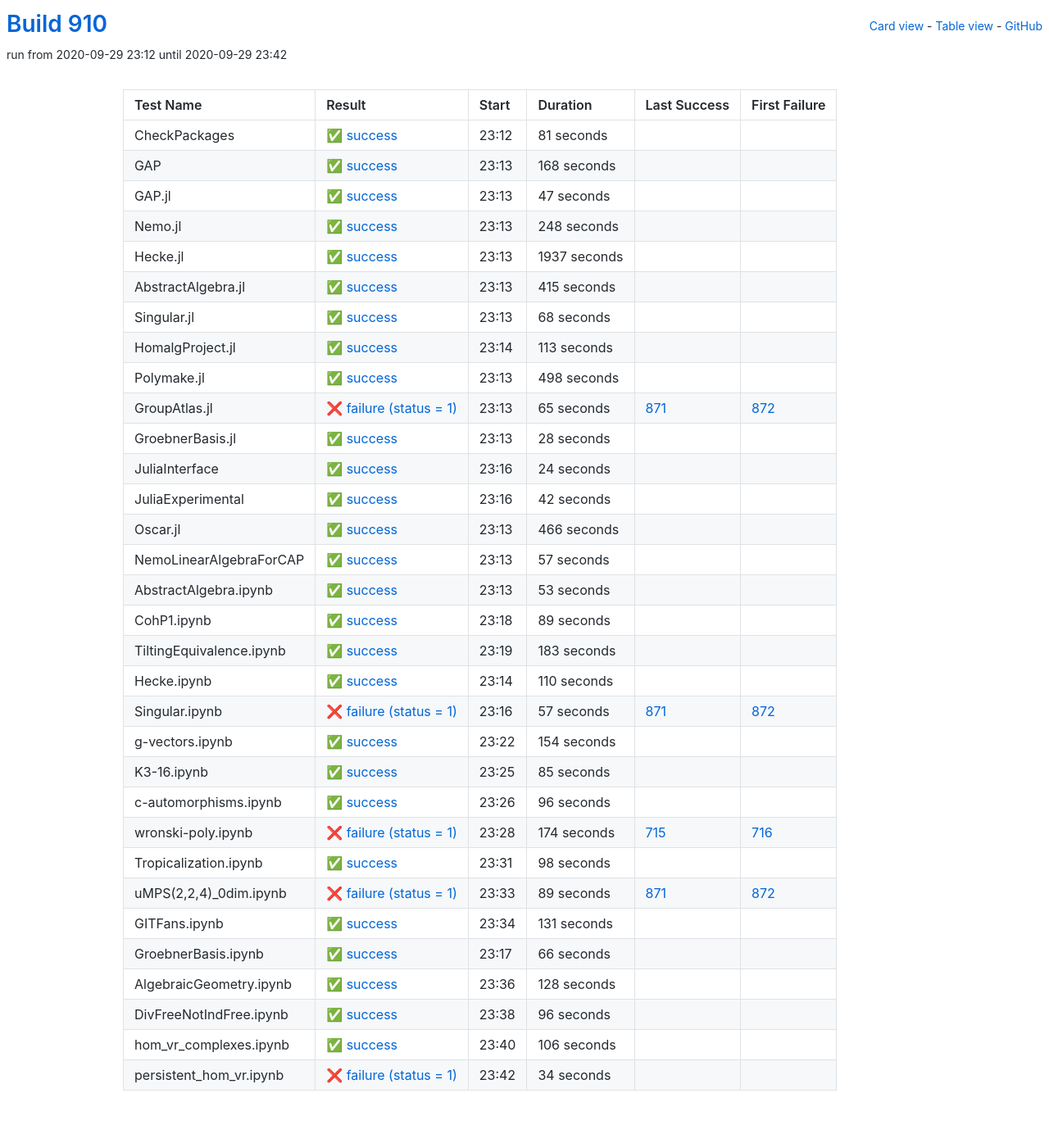
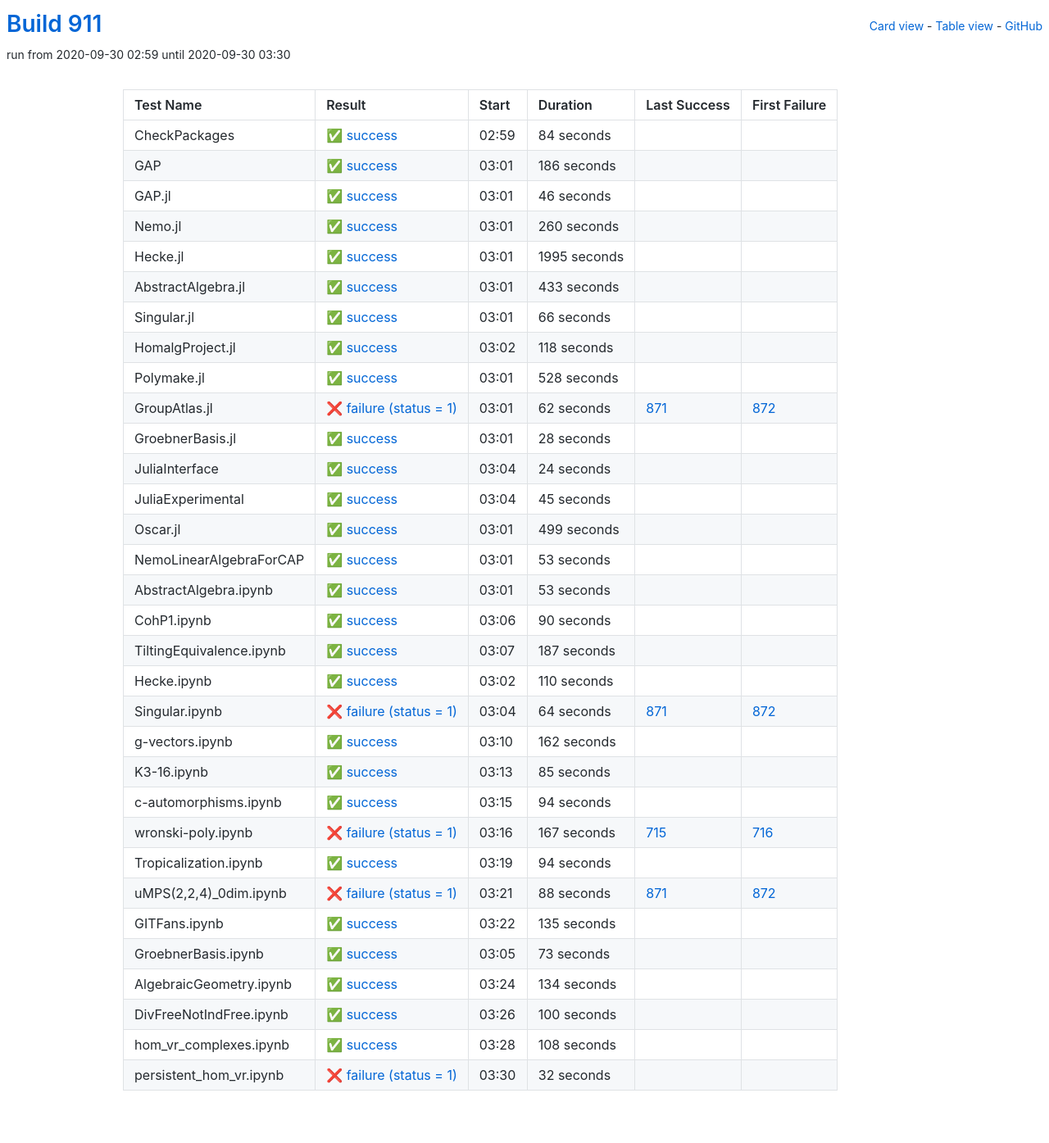
Before and after one commit to oscar-system/oscar-ci-status-stable, a Jekyll site: the page built from table.html, in a window 1280 px wide. Shown: the whole page at 82% size. Built offline with Jekyll 4.4.1, drawn with Linux system fonts in a browser that asks for light colours.

Commit message:
Build #911

```diff
--- a/_data/ci.yml
+++ b/_data/ci.yml
@@ -1,6 +1,6 @@
 ---
-build: 910
-build_url: https://oscarci.mathematik.uni-kl.de/job/oscar-stable/910/
+build: 911
+build_url: https://oscarci.mathematik.uni-kl.de/job/oscar-stable/911/
 job: oscar-stable
 organization: oscar-system
 repo: oscar-ci-status-stable
@@ -8,128 +8,128 @@ repourl: https://github.com/oscar-system/oscar-ci-status-stable
 tests:
 - name: CheckPackages
   id: checkpackages
-  log: https://oscarci.mathematik.uni-kl.de/job/oscar-stable/910/artifact/logs/build-910/CheckPackages.log
-  start: 2020-09-29 23:12
+  log: https://oscarci.mathematik.uni-kl.de/job/oscar-stable/911/artifact/logs/build-911/CheckPackages.log
+  start: 2020-09-30 02:59
   success: true
   exitcode: 0
   status: success
-  duration: 81
+  duration: 84
   last_success: false
   last_success_url:
   first_failure: false
   first_failure_url:
 - name: GAP
   id: gap
-  log: https://oscarci.mathematik.uni-kl.de/job/oscar-stable/910/artifact/logs/build-910/GAP.log
-  start: 2020-09-29 23:13
+  log: https://oscarci.mathematik.uni-kl.de/job/oscar-stable/911/artifact/logs/build-911/GAP.log
+  start: 2020-09-30 03:01
   success: true
   exitcode: 0
   status: success
-  duration: 168
+  duration: 186
   last_success: false
   last_success_url:
   first_failure: false
   first_failure_url:
 - name: GAP.jl
   id: gap-jl
-  log: https://oscarci.mathematik.uni-kl.de/job/oscar-stable/910/artifact/logs/build-910/GAP.jl.log
-  start: 2020-09-29 23:13
+  log: https://oscarci.mathematik.uni-kl.de/job/oscar-stable/911/artifact/logs/build-911/GAP.jl.log
+  start: 2020-09-30 03:01
   success: true
   exitcode: 0
   status: success
-  duration: 47
+  duration: 46
   last_success: false
   last_success_url:
   first_failure: false
   first_failure_url:
 - name: Nemo.jl
   id: nemo-jl
-  log: https://oscarci.mathematik.uni-kl.de/job/oscar-stable/910/artifact/logs/build-910/Nemo.jl.log
-  start: 2020-09-29 23:13
+  log: https://oscarci.mathematik.uni-kl.de/job/oscar-stable/911/artifact/logs/build-911/Nemo.jl.log
+  start: 2020-09-30 03:01
   success: true
   exitcode: 0
   status: success
-  duration: 248
+  duration: 260
   last_success: false
   last_success_url:
   first_failure: false
   first_failure_url:
 - name: Hecke.jl
   id: hecke-jl
-  log: https://oscarci.mathematik.uni-kl.de/job/oscar-stable/910/artifact/logs/build-910/Hecke.jl.log
-  start: 2020-09-29 23:13
+  log: https://oscarci.mathematik.uni-kl.de/job/oscar-stable/911/artifact/logs/build-911/Hecke.jl.log
+  start: 2020-09-30 03:01
   success: true
   exitcode: 0
   status: success
-  duration: 1937
+  duration: 1995
   last_success: false
   last_success_url:
   first_failure: false
   first_failure_url:
 - name: AbstractAlgebra.jl
   id: abstractalgebra-jl
-  log: https://oscarci.mathematik.uni-kl.de/job/oscar-stable/910/artifact/logs/build-910/AbstractAlgebra.jl.log
-  start: 2020-09-29 23:13
+  log: https://oscarci.mathematik.uni-kl.de/job/oscar-stable/911/artifact/logs/build-911/AbstractAlgebra.jl.log
+  start: 2020-09-30 03:01
   success: true
   exitcode: 0
   status: success
-  duration: 415
+  duration: 433
   last_success: false
   last_success_url:
   first_failure: false
   first_failure_url:
 - name: Singular.jl
   id: singular-jl
-  log: https://oscarci.mathematik.uni-kl.de/job/oscar-stable/910/artifact/logs/build-910/Singular.jl.log
-  start: 2020-09-29 23:13
+  log: https://oscarci.mathematik.uni-kl.de/job/oscar-stable/911/artifact/logs/build-911/Singular.jl.log
+  start: 2020-09-30 03:01
   success: true
   exitcode: 0
   status: success
-  duration: 68
+  duration: 66
   last_success: false
   last_success_url:
   first_failure: false
   first_failure_url:
 - name: HomalgProject.jl
   id: homalgproject-jl
-  log: https://oscarci.mathematik.uni-kl.de/job/oscar-stable/910/artifact/logs/build-910/HomalgProject.jl.log
-  start: 2020-09-29 23:14
+  log: https://oscarci.mathematik.uni-kl.de/job/oscar-stable/911/artifact/logs/build-911/HomalgProject.jl.log
+  start: 2020-09-30 03:02
   success: true
   exitcode: 0
   status: success
-  duration: 113
+  duration: 118
   last_success: false
   last_success_url:
   first_failure: false
   first_failure_url:
 - name: Polymake.jl
   id: polymake-jl
-  log: https://oscarci.mathematik.uni-kl.de/job/oscar-stable/910/artifact/logs/build-910/Polymake.jl.log
-  start: 2020-09-29 23:13
+  log: https://oscarci.mathematik.uni-kl.de/job/oscar-stable/911/artifact/logs/build-911/Polymake.jl.log
+  start: 2020-09-30 03:01
   success: true
   exitcode: 0
   status: success
-  duration: 498
+  duration: 528
   last_success: false
   last_success_url:
   first_failure: false
   first_failure_url:
 - name: GroupAtlas.jl
   id: groupatlas-jl
-  log: https://oscarci.mathematik.uni-kl.de/job/oscar-stable/910/artifact/logs/build-910/GroupAtlas.jl.log
-  start: 2020-09-29 23:13
+  log: https://oscarci.mathematik.uni-kl.de/job/oscar-stable/911/artifact/logs/build-911/GroupAtlas.jl.log
+  start: 2020-09-30 03:01
   success: false
   exitcode: 1
   status: failure
-  duration: 65
+  duration: 62
   last_success: 871
   last_success_url: https://oscarci.mathematik.uni-kl.de/job/oscar-stable/871/
   first_failure: 872
   first_failure_url: https://oscarci.mathematik.uni-kl.de/job/oscar-stable/872/
 - name: GroebnerBasis.jl
   id: groebnerbasis-jl
-  log: https://oscarci.mathematik.uni-kl.de/job/oscar-stable/910/artifact/logs/build-910/GroebnerBasis.jl.log
-  start: 2020-09-29 23:13
+  log: https://oscarci.mathematik.uni-kl.de/job/oscar-stable/911/artifact/logs/build-911/GroebnerBasis.jl.log
+  start: 2020-09-30 03:01
   success: true
   exitcode: 0
   status: success
@@ -140,8 +140,8 @@ tests:
   first_failure_url:
 - name: JuliaInterface
   id: juliainterface
-  log: https://oscarci.mathematik.uni-kl.de/job/oscar-stable/910/artifact/logs/build-910/JuliaInterface.log
-  start: 2020-09-29 23:16
+  log: https://oscarci.mathematik.uni-kl.de/job/oscar-stable/911/artifact/logs/build-911/JuliaInterface.log
+  start: 2020-09-30 03:04
   success: true
   exitcode: 0
   status: success
@@ -152,44 +152,44 @@ tests:
   first_failure_url:
 - name: JuliaExperimental
   id: juliaexperimental
-  log: https://oscarci.mathematik.uni-kl.de/job/oscar-stable/910/artifact/logs/build-910/JuliaExperimental.log
-  start: 2020-09-29 23:16
+  log: https://oscarci.mathematik.uni-kl.de/job/oscar-stable/911/artifact/logs/build-911/JuliaExperimental.log
+  start: 2020-09-30 03:04
   success: true
   exitcode: 0
   status: success
-  duration: 42
+  duration: 45
   last_success: false
   last_success_url:
   first_failure: false
   first_failure_url:
 - name: Oscar.jl
   id: oscar-jl
-  log: https://oscarci.mathematik.uni-kl.de/job/oscar-stable/910/artifact/logs/build-910/Oscar.jl.log
-  start: 2020-09-29 23:13
+  log: https://oscarci.mathematik.uni-kl.de/job/oscar-stable/911/artifact/logs/build-911/Oscar.jl.log
+  start: 2020-09-30 03:01
   success: true
   exitcode: 0
   status: success
-  duration: 466
+  duration: 499
   last_success: false
   last_success_url:
   first_failure: false
   first_failure_url:
 - name: NemoLinearAlgebraForCAP
   id: nemolinearalgebraforcap
-  log: https://oscarci.mathematik.uni-kl.de/job/oscar-stable/910/artifact/logs/build-910/NemoLinearAlgebraForCAP.log
-  start: 2020-09-29 23:13
+  log: https://oscarci.mathematik.uni-kl.de/job/oscar-stable/911/artifact/logs/build-911/NemoLinearAlgebraForCAP.log
+  start: 2020-09-30 03:01
   success: true
   exitcode: 0
   status: success
-  duration: 57
+  duration: 53
   last_success: false
   last_success_url:
   first_failure: false
   first_failure_url:
 - name: AbstractAlgebra.ipynb
   id: abstractalgebra-ipynb
-  log: https://oscarci.mathematik.uni-kl.de/job/oscar-stable/910/artifact/logs/build-910/AbstractAlgebra.ipynb.log
-  start: 2020-09-29 23:13
+  log: https://oscarci.mathematik.uni-kl.de/job/oscar-stable/911/artifact/logs/build-911/AbstractAlgebra.ipynb.log
+  start: 2020-09-30 03:01
   success: true
   exitcode: 0
   status: success
@@ -200,32 +200,32 @@ tests:
   first_failure_url:
 - name: CohP1.ipynb
   id: cohp1-ipynb
-  log: https://oscarci.mathematik.uni-kl.de/job/oscar-stable/910/artifact/logs/build-910/CohP1.ipynb.log
-  start: 2020-09-29 23:18
+  log: https://oscarci.mathematik.uni-kl.de/job/oscar-stable/911/artifact/logs/build-911/CohP1.ipynb.log
+  start: 2020-09-30 03:06
   success: true
   exitcode: 0
   status: success
-  duration: 89
+  duration: 90
   last_success: false
   last_success_url:
   first_failure: false
   first_failure_url:
 - name: TiltingEquivalence.ipynb
   id: tiltingequivalence-ipynb
-  log: https://oscarci.mathematik.uni-kl.de/job/oscar-stable/910/artifact/logs/build-910/TiltingEquivalence.ipynb.log
-  start: 2020-09-29 23:19
+  log: https://oscarci.mathematik.uni-kl.de/job/oscar-stable/911/artifact/logs/build-911/TiltingEquivalence.ipynb.log
+  start: 2020-09-30 03:07
   success: true
   exitcode: 0
   status: success
-  duration: 183
+  duration: 187
   last_success: false
   last_success_url:
   first_failure: false
   first_failure_url:
 - name: Hecke.ipynb
   id: hecke-ipynb
-  log: https://oscarci.mathematik.uni-kl.de/job/oscar-stable/910/artifact/logs/build-910/Hecke.ipynb.log
-  start: 2020-09-29 23:14
+  log: https://oscarci.mathematik.uni-kl.de/job/oscar-stable/911/artifact/logs/build-911/Hecke.ipynb.log
+  start: 2020-09-30 03:02
   success: true
   exitcode: 0
   status: success
@@ -236,32 +236,32 @@ tests:
   first_failure_url:
 - name: Singular.ipynb
   id: singular-ipynb
-  log: https://oscarci.mathematik.uni-kl.de/job/oscar-stable/910/artifact/logs/build-910/Singular.ipynb.log
-  start: 2020-09-29 23:16
+  log: https://oscarci.mathematik.uni-kl.de/job/oscar-stable/911/artifact/logs/build-911/Singular.ipynb.log
+  start: 2020-09-30 03:04
   success: false
   exitcode: 1
   status: failure
-  duration: 57
+  duration: 64
   last_success: 871
   last_success_url: https://oscarci.mathematik.uni-kl.de/job/oscar-stable/871/
   first_failure: 872
   first_failure_url: https://oscarci.mathematik.uni-kl.de/job/oscar-stable/872/
 - name: g-vectors.ipynb
   id: g-vectors-ipynb
-  log: https://oscarci.mathematik.uni-kl.de/job/oscar-stable/910/artifact/logs/build-910/g-vectors.ipynb.log
-  start: 2020-09-29 23:22
+  log: https://oscarci.mathematik.uni-kl.de/job/oscar-stable/911/artifact/logs/build-911/g-vectors.ipynb.log
+  start: 2020-09-30 03:10
   success: true
   exitcode: 0
   status: success
-  duration: 154
+  duration: 162
   last_success: false
   last_success_url:
   first_failure: false
   first_failure_url:
 - name: K3-16.ipynb
   id: k3-16-ipynb
-  log: https://oscarci.mathematik.uni-kl.de/job/oscar-stable/910/artifact/logs/build-910/K3-16.ipynb.log
-  start: 2020-09-29 23:25
+  log: https://oscarci.mathematik.uni-kl.de/job/oscar-stable/911/artifact/logs/build-911/K3-16.ipynb.log
+  start: 2020-09-30 03:13
   success: true
   exitcode: 0
   status: success
@@ -272,120 +272,120 @@ tests:
   first_failure_url:
 - name: c-automorphisms.ipynb
   id: c-automorphisms-ipynb
-  log: https://oscarci.mathematik.uni-kl.de/job/oscar-stable/910/artifact/logs/build-910/c-automorphisms.ipynb.log
-  start: 2020-09-29 23:26
+  log: https://oscarci.mathematik.uni-kl.de/job/oscar-stable/911/artifact/logs/build-911/c-automorphisms.ipynb.log
+  start: 2020-09-30 03:15
   success: true
   exitcode: 0
   status: success
-  duration: 96
+  duration: 94
   last_success: false
   last_success_url:
   first_failure: false
   first_failure_url:
 - name: wronski-poly.ipynb
   id: wronski-poly-ipynb
-  log: https://oscarci.mathematik.uni-kl.de/job/oscar-stable/910/artifact/logs/build-910/wronski-poly.ipynb.log
-  start: 2020-09-29 23:28
+  log: https://oscarci.mathematik.uni-kl.de/job/oscar-stable/911/artifact/logs/build-911/wronski-poly.ipynb.log
+  start: 2020-09-30 03:16
   success: false
   exitcode: 1
   status: failure
-  duration: 174
+  duration: 167
   last_success: 715
   last_success_url: https://oscarci.mathematik.uni-kl.de/job/oscar-stable/715/
   first_failure: 716
   first_failure_url: https://oscarci.mathematik.uni-kl.de/job/oscar-stable/716/
 - name: Tropicalization.ipynb
   id: tropicalization-ipynb
-  log: https://oscarci.mathematik.uni-kl.de/job/oscar-stable/910/artifact/logs/build-910/Tropicalization.ipynb.log
-  start: 2020-09-29 23:31
+  log: https://oscarci.mathematik.uni-kl.de/job/oscar-stable/911/artifact/logs/build-911/Tropicalization.ipynb.log
+  start: 2020-09-30 03:19
   success: true
   exitcode: 0
   status: success
-  duration: 98
+  duration: 94
   last_success: false
   last_success_url:
   first_failure: false
   first_failure_url:
 - name: uMPS(2,2,4)_0dim.ipynb
   id: umps-2-2-4-0dim-ipynb
-  log: https://oscarci.mathematik.uni-kl.de/job/oscar-stable/910/artifact/logs/build-910/uMPS-2-2-4-_0dim.ipynb.log
-  start: 2020-09-29 23:33
+  log: https://oscarci.mathematik.uni-kl.de/job/oscar-stable/911/artifact/logs/build-911/uMPS-2-2-4-_0dim.ipynb.log
+  start: 2020-09-30 03:21
   success: false
   exitcode: 1
   status: failure
-  duration: 89
+  duration: 88
   last_success: 871
   last_success_url: https://oscarci.mathematik.uni-kl.de/job/oscar-stable/871/
   first_failure: 872
   first_failure_url: https://oscarci.mathematik.uni-kl.de/job/oscar-stable/872/
 - name: GITFans.ipynb
   id: gitfans-ipynb
-  log: https://oscarci.mathematik.uni-kl.de/job/oscar-stable/910/artifact/logs/build-910/GITFans.ipynb.log
-  start: 2020-09-29 23:34
+  log: https://oscarci.mathematik.uni-kl.de/job/oscar-stable/911/artifact/logs/build-911/GITFans.ipynb.log
+  start: 2020-09-30 03:22
   success: true
   exitcode: 0
   status: success
-  duration: 131
+  duration: 135
   last_success: false
   last_success_url:
   first_failure: false
   first_failure_url:
 - name: GroebnerBasis.ipynb
   id: groebnerbasis-ipynb
-  log: https://oscarci.mathematik.uni-kl.de/job/oscar-stable/910/artifact/logs/build-910/GroebnerBasis.ipynb.log
-  start: 2020-09-29 23:17
+  log: https://oscarci.mathematik.uni-kl.de/job/oscar-stable/911/artifact/logs/build-911/GroebnerBasis.ipynb.log
+  start: 2020-09-30 03:05
   success: true
   exitcode: 0
   status: success
-  duration: 66
+  duration: 73
   last_success: false
   last_success_url:
   first_failure: false
   first_failure_url:
 - name: AlgebraicGeometry.ipynb
   id: algebraicgeometry-ipynb
-  log: https://oscarci.mathematik.uni-kl.de/job/oscar-stable/910/artifact/logs/build-910/AlgebraicGeometry.ipynb.log
-  start: 2020-09-29 23:36
+  log: https://oscarci.mathematik.uni-kl.de/job/oscar-stable/911/artifact/logs/build-911/AlgebraicGeometry.ipynb.log
+  start: 2020-09-30 03:24
   success: true
   exitcode: 0
   status: success
-  duration: 128
+  duration: 134
   last_success: false
   last_success_url:
   first_failure: false
   first_failure_url:
 - name: DivFreeNotIndFree.ipynb
   id: divfreenotindfree-ipynb
-  log: https://oscarci.mathematik.uni-kl.de/job/oscar-stable/910/artifact/logs/build-910/DivFreeNotIndFree.ipynb.log
-  start: 2020-09-29 23:38
+  log: https://oscarci.mathematik.uni-kl.de/job/oscar-stable/911/artifact/logs/build-911/DivFreeNotIndFree.ipynb.log
+  start: 2020-09-30 03:26
   success: true
   exitcode: 0
   status: success
-  duration: 96
+  duration: 100
   last_success: false
   last_success_url:
   first_failure: false
   first_failure_url:
 - name: hom_vr_complexes.ipynb
   id: hom-vr-complexes-ipynb
-  log: https://oscarci.mathematik.uni-kl.de/job/oscar-stable/910/artifact/logs/build-910/hom_vr_complexes.ipynb.log
-  start: 2020-09-29 23:40
+  log: https://oscarci.mathematik.uni-kl.de/job/oscar-stable/911/artifact/logs/build-911/hom_vr_complexes.ipynb.log
+  start: 2020-09-30 03:28
   success: true
   exitcode: 0
   status: success
-  duration: 106
+  duration: 108
   last_success: false
   last_success_url:
   first_failure: false
   first_failure_url:
 - name: persistent_hom_vr.ipynb
   id: persistent-hom-vr-ipynb
-  log: https://oscarci.mathematik.uni-kl.de/job/oscar-stable/910/artifact/logs/build-910/persistent_hom_vr.ipynb.log
-  start: 2020-09-29 23:42
+  log: https://oscarci.mathematik.uni-kl.de/job/oscar-stable/911/artifact/logs/build-911/persistent_hom_vr.ipynb.log
+  start: 2020-09-30 03:30
   success: false
   exitcode: 1
   status: failure
-  duration: 34
+  duration: 32
   last_success: false
   last_success_url:
   first_failure: false
```
Also changed, not shown: README.md.
